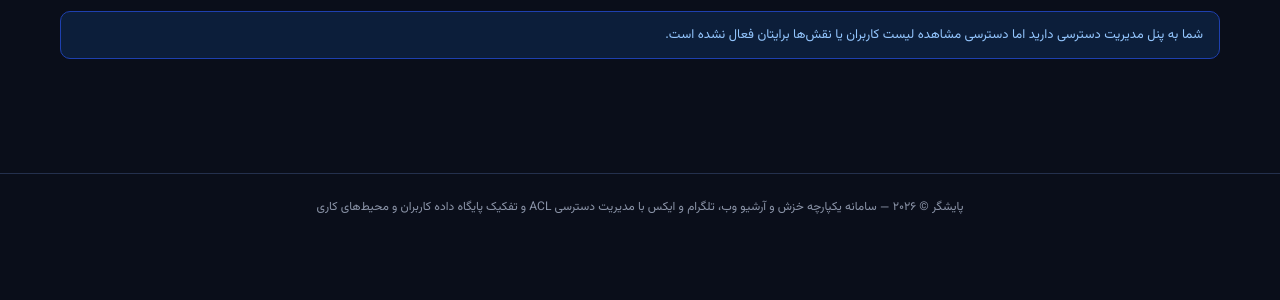
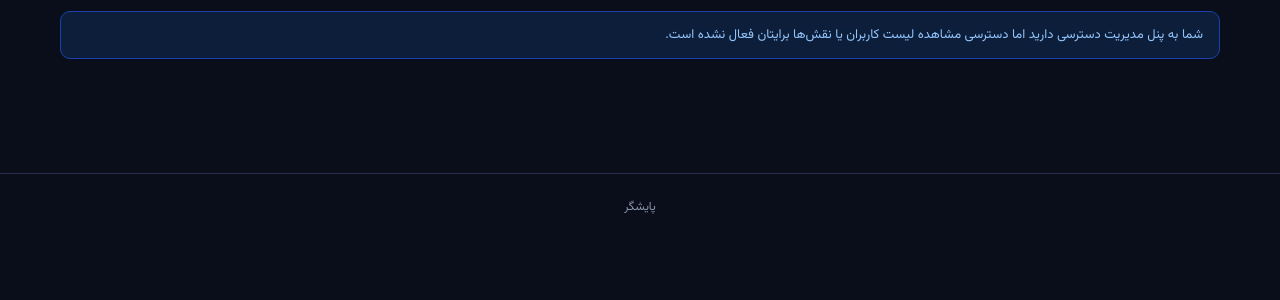
Before and after one commit to liamsmithsoftware/payeshgar, a Python web app: template templates/admin.html in a window 1280 px wide. Shown: the part 247-547 px from the top of the page. Run offline with Jinja, Linux system fonts and the light colour scheme; the template is opened without the code that fills it, so the values that code supplies are empty.

Commit message:
style: simplify footer text to only پایشگر
Co-authored-by: arena-agent <297053741+arena-agent@users.noreply.github.com>

```diff
--- a/templates/base.html
+++ b/templates/base.html
@@ -99,7 +99,7 @@
 </main>
 
 <footer class="footer">
-  پایشگر © ۲۰۲۶ — سامانه یکپارچه خزش و آرشیو وب، تلگرام و ایکس با مدیریت دسترسی ACL و تفکیک پایگاه داده کاربران و محیط‌های کاری
+  پایشگر
 </footer>
 {% block scripts %}{% endblock %}
 </body>
```
